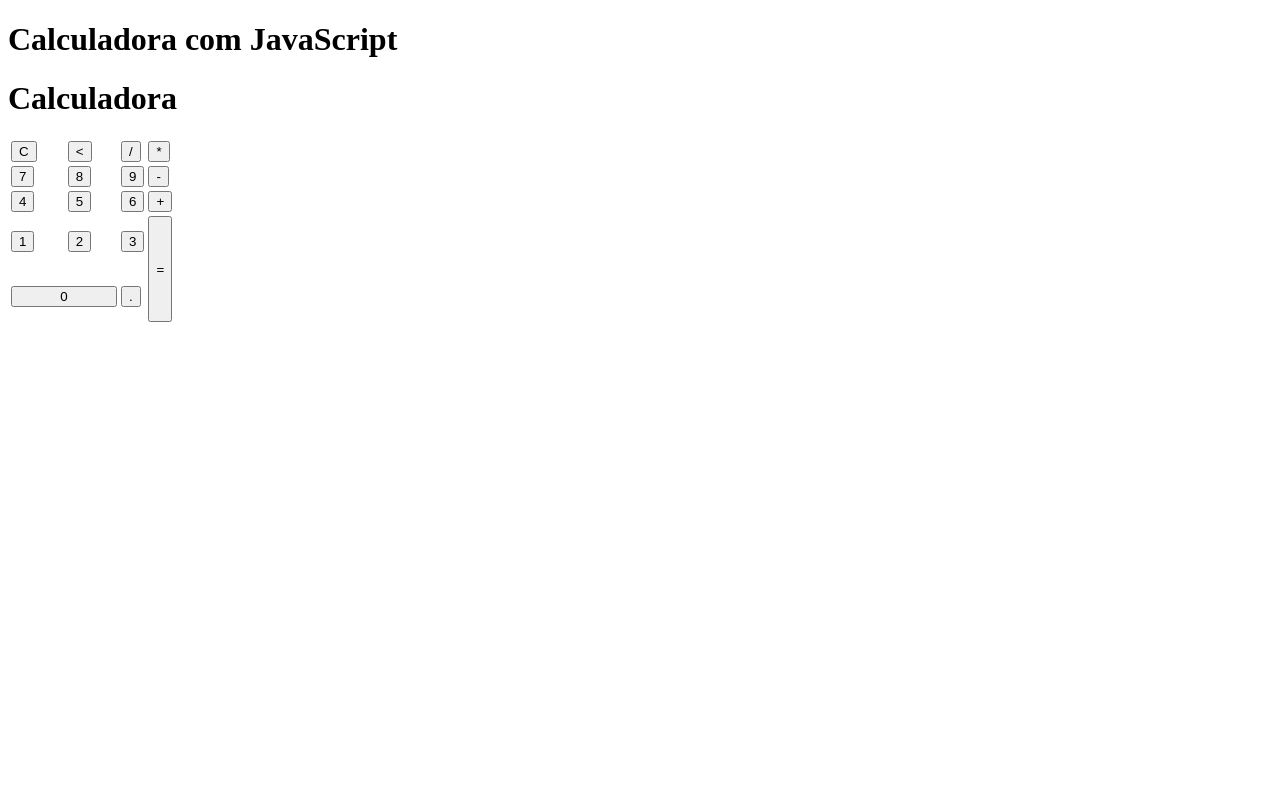
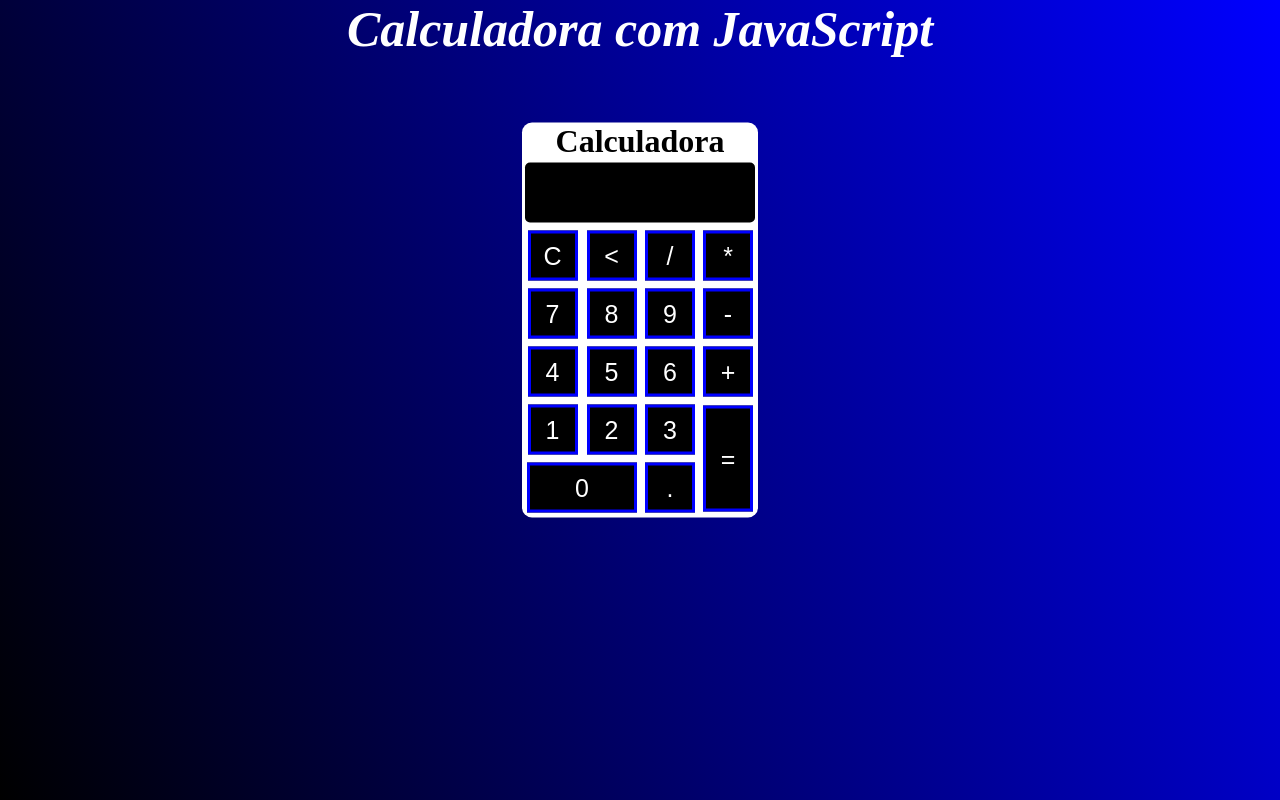
Before and after one commit to RafaelaAlves3c/calculadora_js, a plain HTML site: page index.html in a window 1280 px wide. Drawn offline with Linux system fonts and the light colour scheme.

Commit message:
Add files via upload

```diff
--- a/css/estilo.css
+++ b/css/estilo.css
@@ -0,0 +1,49 @@
+*{
+    margin: 0;
+    padding: 0;
+}
+.container{
+    background-image: linear-gradient(65deg, black, blue) ;
+    height: 100vh;
+    color: rgb(0, 0, 0);
+    font-family:'Times New Roman', Times, serif ;
+    text-align: center;
+}
+.calculadora{
+    position: absolute;
+    background-color: white;
+    top: 40%;
+    left: 10%;
+    transform: translate(-50%, -50%);
+    border-radius: 10px;
+    text-align: center;
+    margin-left: 40%;
+}
+.botao{
+    width: 50px;
+    height: 50px;
+    font-size: 25px;
+    margin: 3px;
+    cursor: pointer;
+    background-color: black;
+    border: solid blue;
+    color: white;
+}
+.botao:hover{
+    background-color: red;
+}
+#resultado{
+    background-color: black;
+    width: 200px;
+    height: 30px;
+    margin: 3px;
+    font-size: 30px;
+    padding: 15px;
+    color: white;
+    border-radius: 5px;
+}
+.e{
+    font-size: 50px;
+    font-style: oblique;
+    color: white;
+}
--- a/index.html
+++ b/index.html
@@ -9,7 +9,7 @@
 </head>
 <body>
     <div class="container">
-       <h1>Calculadora com JavaScript</h1>
+       <h1 class="e">Calculadora com JavaScript</h1>
        <div class="calculadora">
             <h1>Calculadora</h1>
             <p id="resultado"></p>
@@ -43,7 +43,7 @@
                 </tr>
 
                 <tr>
-                    <td colspan="2"><button class="botao" onclick="insere('0')" style="width: 106px;">0</button></td>
+                    <td colspan="2"><button class="botao" onclick="insere('0')" style="width: 110px;">0</button></td>
                     <td><button class="botao" onclick="insere('.')">.</button></td>
                 </tr>
             </table>
```
